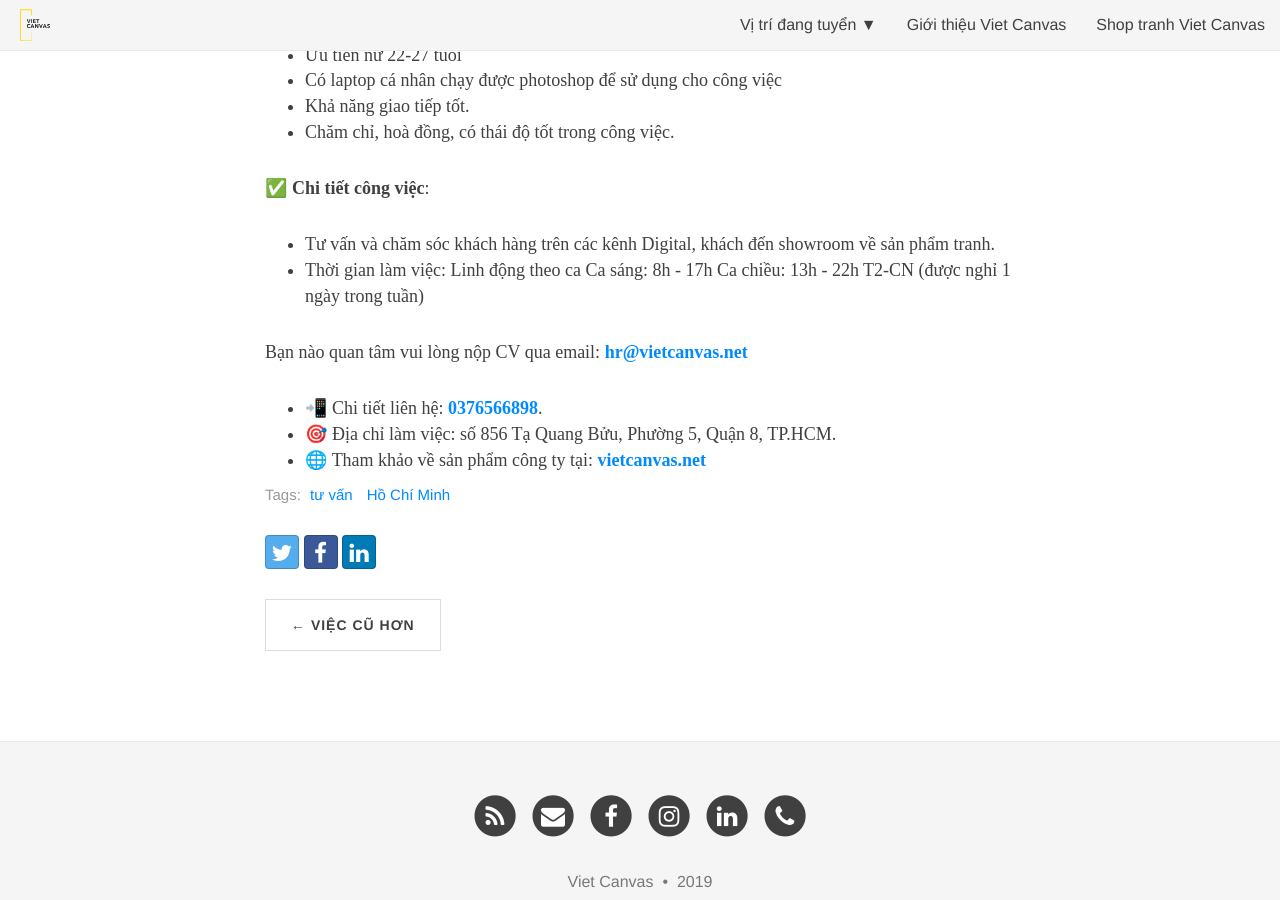
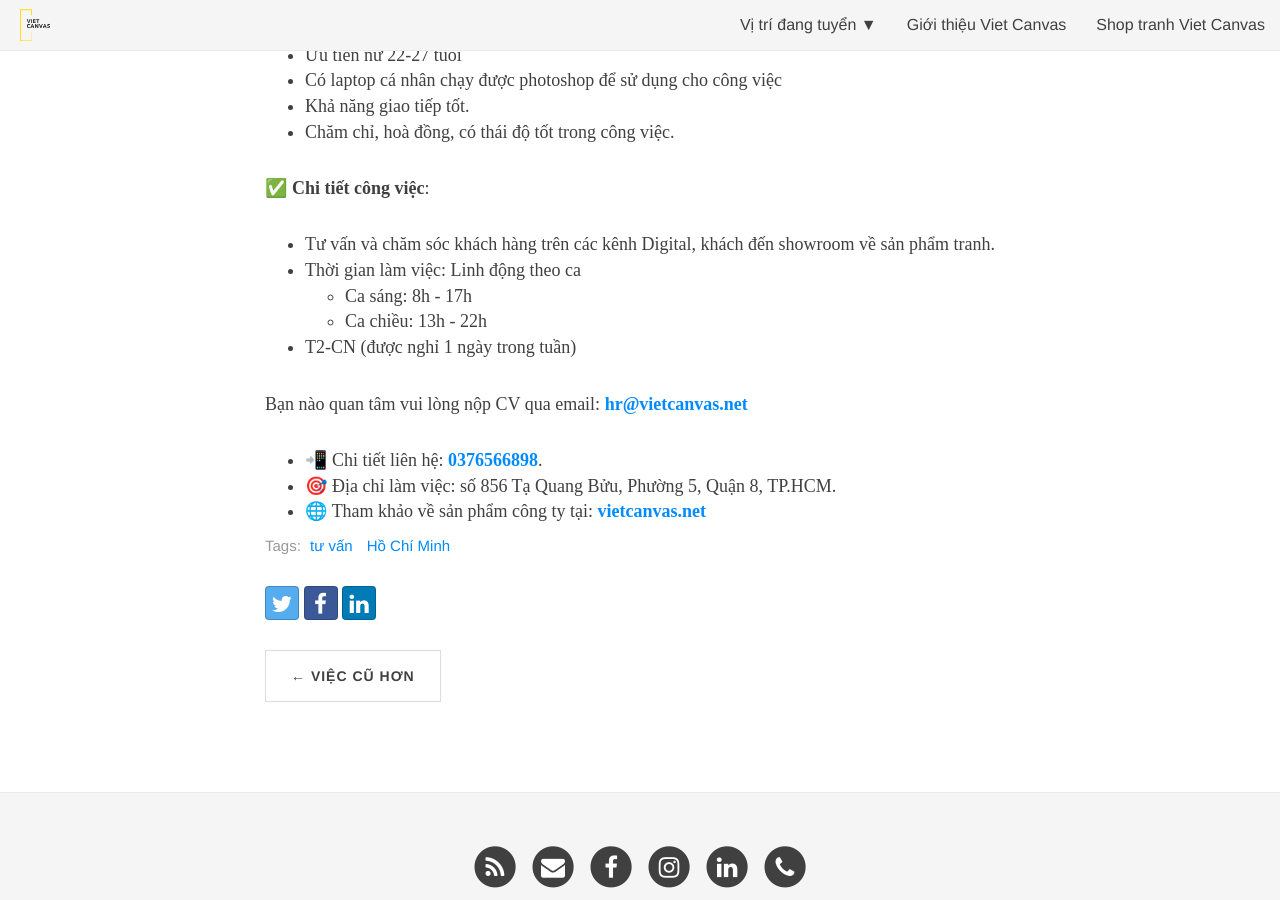
Before and after one commit to Tungtono/vc-jobs, a Jekyll site: the page built from _posts/2019-10-17-tu-van-hcm.md, in a window 1280 px wide and 900 px high, scrolled down 611 px. Built offline with Jekyll 4.4.1, drawn with Linux system fonts in a browser that asks for light colours; nearby versions of some CDN libraries; some web fonts are replaced.

Commit message:
no message

```diff
--- a/_posts/2019-10-17-tu-van-hcm.md
+++ b/_posts/2019-10-17-tu-van-hcm.md
@@ -33,9 +33,9 @@ Viet Canvas Tuyển Nhân Viên Chăm Sóc Khách Hàng Tại Hồ Chí Minh!
 
 - Tư vấn và chăm sóc khách hàng trên các kênh Digital, khách đến showroom về sản phẩm tranh.
 - Thời gian làm việc: Linh động theo ca
-Ca sáng: 8h - 17h
-Ca chiều: 13h - 22h
-T2-CN (được nghỉ 1 ngày trong tuần)
+    - Ca sáng: 8h - 17h
+    - Ca chiều: 13h - 22h
+- T2-CN (được nghỉ 1 ngày trong tuần)
 
 Bạn nào quan tâm vui lòng nộp CV qua email: [**hr@vietcanvas.net**](mailto:hr@vietcanvas.net)
 
```
